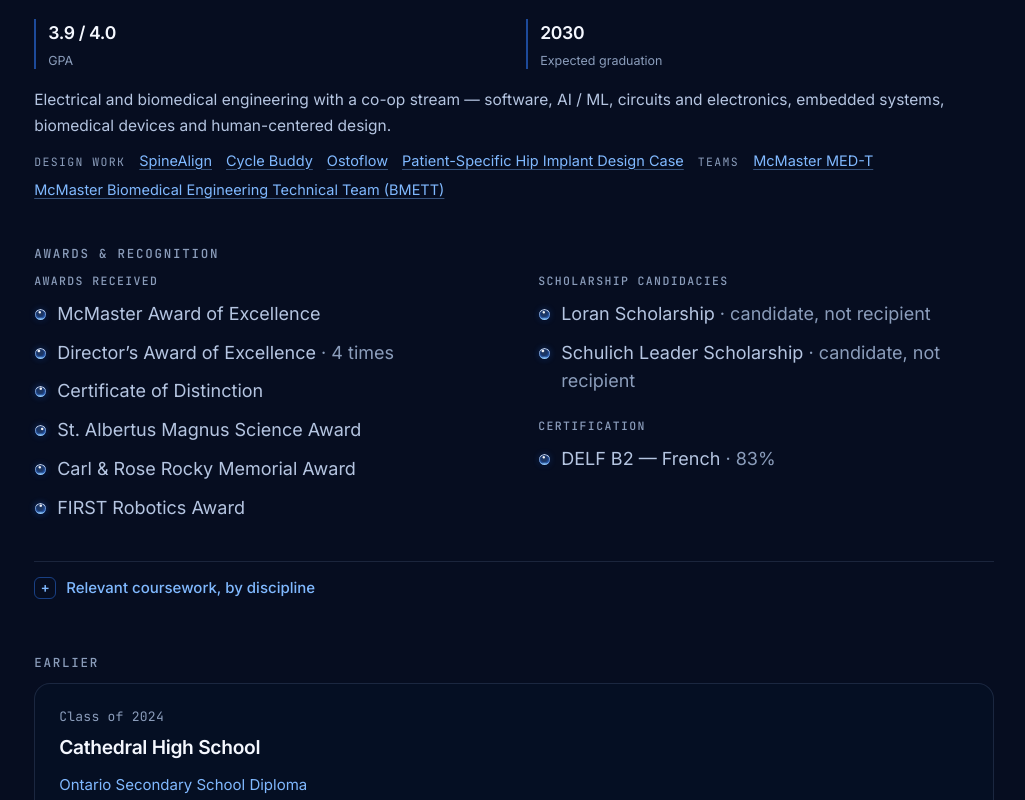
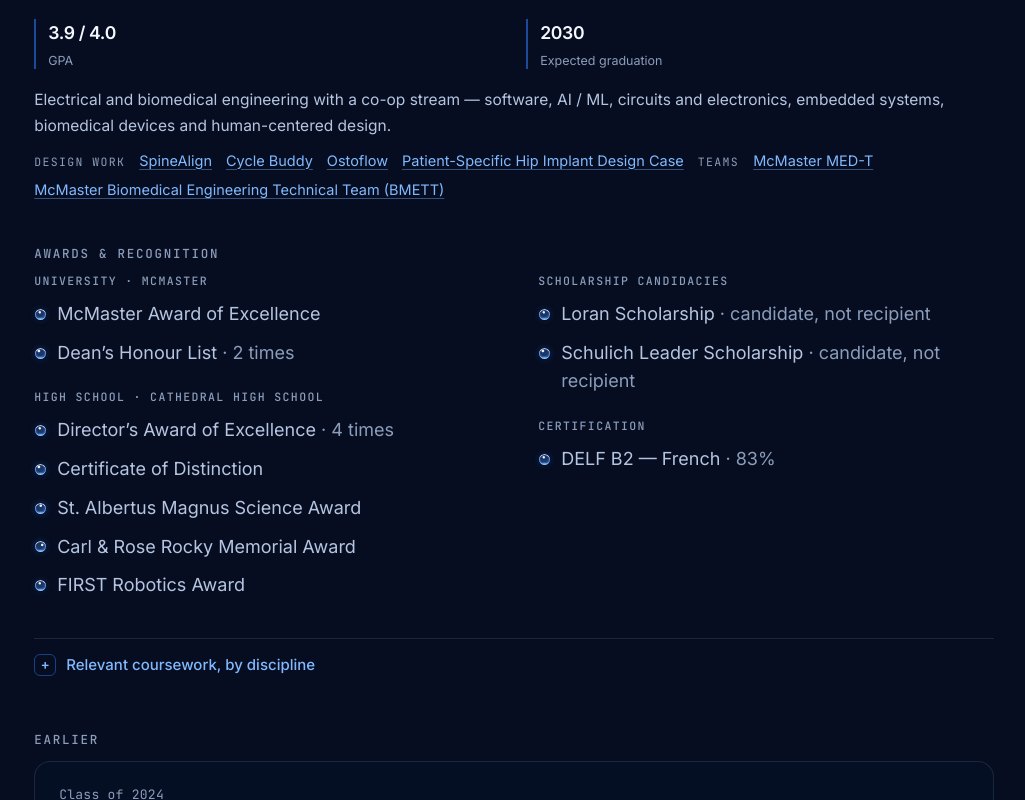
Before and after one commit to smithja06/jaden-smith-portfolio, a React (Vite) app: page /lab/education in a window 1280 px wide. Shown: the part 622-1422 px from the top of the page, without its empty margins (137-1162 px from the left). Built offline with nearby package versions, Linux system fonts and the light colour scheme.

Commit message:
Separate university and high-school awards; add Dean's Honour List
The Education awards list is now split into University (McMaster) and
High school (Cathedral High School), so high-school awards aren't read as
university ones. Adds the Dean's Honour List (2 times) to McMaster.

```diff
--- a/src/components/sections/SiteSections.tsx
+++ b/src/components/sections/SiteSections.tsx
@@ -107,13 +107,19 @@ function SchoolBlock({ id, secondary }: { id: string; secondary?: boolean }) {
 
 function AwardsList() {
   const received = awards.filter((a) => a.kind === 'received');
+  // Split by school so high-school awards aren't read as university ones.
+  const university = received.filter((a) => a.school === 'mcmaster');
+  const highSchool = received.filter((a) => a.school === 'cathedral');
+  const item = (a: (typeof awards)[number]) => <li key={a.title}>{a.title}{a.detail && <span className="muted"> · {a.detail}</span>}</li>;
   const candidate = awards.filter((a) => a.kind === 'candidate');
   const certs = awards.filter((a) => a.kind === 'certification');
   return (
     <div className="awards">
-      <section aria-labelledby="awards-received">
-        <h3 id="awards-received" className="awards-title mono">Awards received</h3>
-        <ul className="sec-dash">{received.map((a) => <li key={a.title}>{a.title}{a.detail && <span className="muted"> · {a.detail}</span>}</li>)}</ul>
+      <section aria-labelledby="awards-university">
+        <h3 id="awards-university" className="awards-title mono">University · McMaster</h3>
+        <ul className="sec-dash">{university.map(item)}</ul>
+        <h3 id="awards-high-school" className="awards-title mono">High school · Cathedral High School</h3>
+        <ul className="sec-dash">{highSchool.map(item)}</ul>
       </section>
       <section aria-labelledby="awards-candidate">
         <h3 id="awards-candidate" className="awards-title mono">Scholarship candidacies</h3>
--- a/src/content/education.ts
+++ b/src/content/education.ts
@@ -55,6 +55,7 @@ export interface Award {
 
 export const awards: Award[] = [
   { title: 'McMaster Award of Excellence', school: 'mcmaster', kind: 'received' },
+  { title: 'Dean’s Honour List', detail: '2 times', school: 'mcmaster', kind: 'received' },
   { title: 'Director’s Award of Excellence', detail: '4 times', school: 'cathedral', kind: 'received' },
   { title: 'Certificate of Distinction', school: 'cathedral', kind: 'received' },
   { title: 'St. Albertus Magnus Science Award', school: 'cathedral', kind: 'received' },
```
Also changed, not shown: 1 other file (tests, documents, lock files or other folders).
